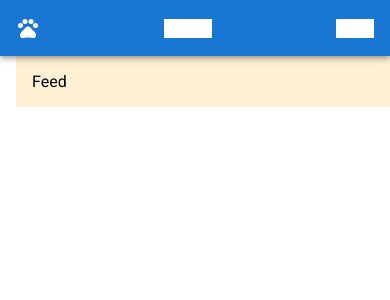
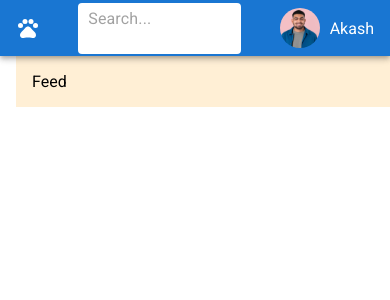
Before and after one commit to Akash-298/Social-Media-, a React (Create React App) app in the folder socialapp/: page / in a window 390 px wide. Shown: the top 300 px of the page. Built offline with nearby package versions, Linux system fonts and the light colour scheme.

Commit message:
added the icons and the in the navbar and worked on the responsiveness for the mobile devices

```diff
--- a/socialapp/src/components/Navbar.jsx
+++ b/socialapp/src/components/Navbar.jsx
@@ -1,36 +1,107 @@
-import { Pets } from "@mui/icons-material"
-import { AppBar, Box, Toolbar, Typography, styled } from "@mui/material"
-import React from "react"
+import {
+  Badge,
+  Mail,
+  MailLock,
+  Notifications,
+  Pets,
+} from "@mui/icons-material";
+import {
+  AppBar,
+  Avatar,
+  Box,
+  InputBase,
+  Toolbar,
+  Typography,
+  styled,
+} from "@mui/material";
+import React from "react";
 const StyledToolbar = styled(Toolbar)({
-    display:"flex",
-    justifyContent:"space-between"
+  display: "flex",
+  justifyContent: "space-between",
+});
+const Search = styled("div")(({ theme }) => ({
+  backgroundColor: "white",
+  padding: "0 10px",
+  borderRadius: theme.shape.borderRadius,
+  width: "40%",
+}));
+const Icons = styled("Box")(({ theme }) => ({
+  // background: "white",
 
-})
-const Search = styled("div")(({theme})=>({
-    backgroundColor:"white"
-}))
-const Icons = styled("div")(({theme})=>({
-    backgroundColor:"white"
-}))
-const Navbar = ()=>{
-    return(
-        <AppBar position="sticky">
-            <StyledToolbar >
-                  <Typography variant="h6" sx={{
-                    display:{
-                        xs:"none",sm:"block"
-                    }
-                  }}>Navbar</Typography>
-                <Pets sx={{
-                    display:{
-                        xs:"block",sm:"none"
-                    }
-                  }}></Pets>
-                  <Search>search</Search>
-                  <Icons>icons</Icons>
-            </StyledToolbar>
+  display: "none",
+  alignItems: "center",
+  gap: "20px",
 
-        </AppBar>
-    )
-}
-export default Navbar
+  [theme.breakpoints.up("sm")]: {
+    //if it is small(sm) or greter than small(sm) thats why the (up) is used the reslt will be diaplay flex else diaplay none
+    display: "flex",
+  },
+}));
+const UserBox = styled("Box")(({ theme }) => ({
+  // background: "white",
+
+  display: "flex",
+  alignItems: "center",
+  gap: "10px",
+  [theme.breakpoints.up("sm")]: {
+    //if it is small(sm) or greter than small(sm) thats why the (up) is used the reslt will be diaplay flex else diaplay none
+    display: "none",
+  },
+}));
+
+const Navbar = () => {
+  return (
+    <AppBar position="sticky">
+      <StyledToolbar>
+        <Typography
+          variant="h6"
+          sx={{
+            display: {
+              xs: "none",
+              sm: "block",
+            },
+          }}
+        >
+          Navbar
+        </Typography>
+        <Pets
+          sx={{
+            display: {
+              xs: "block",
+              sm: "none",
+            },
+          }}
+        ></Pets>
+        <Search>
+          <InputBase placeholder="Search..."></InputBase>search
+        </Search>
+        <Icons>
+          {/* <Badge badgeContent={4} color="error"> */}
+          <Mail />
+          {/* </Badge> */}
+
+          {/* <Badge badgeContent={4} color="error"> */}
+          <Notifications />
+          {/* </Badge> */}
+          <Avatar src="./humanicon.png">
+            {" "}
+            sx={{ width: "10px", height: "10px" }}
+          </Avatar>
+        </Icons>
+        <UserBox>
+          <Avatar src="./humanicon.png">
+            {" "}
+            sx={{ width: "10px", height: "10px" }}
+          </Avatar>
+          <Typography
+            variant="span"
+
+          >
+            Akash
+          </Typography>
+        </UserBox>
+      </StyledToolbar>
+    </AppBar>
+  );
+};
+export default Navbar;
```
Also changed, not shown: socialapp/public/humanicon.png (added).
